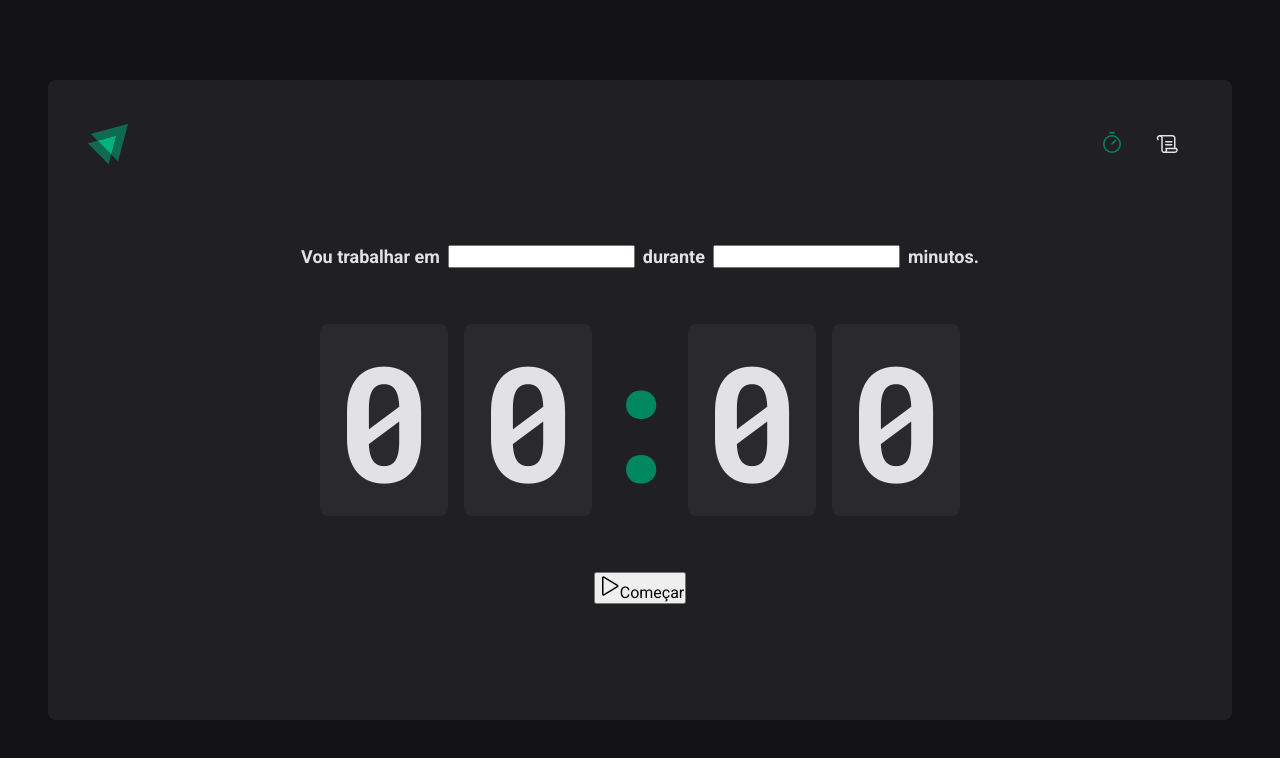
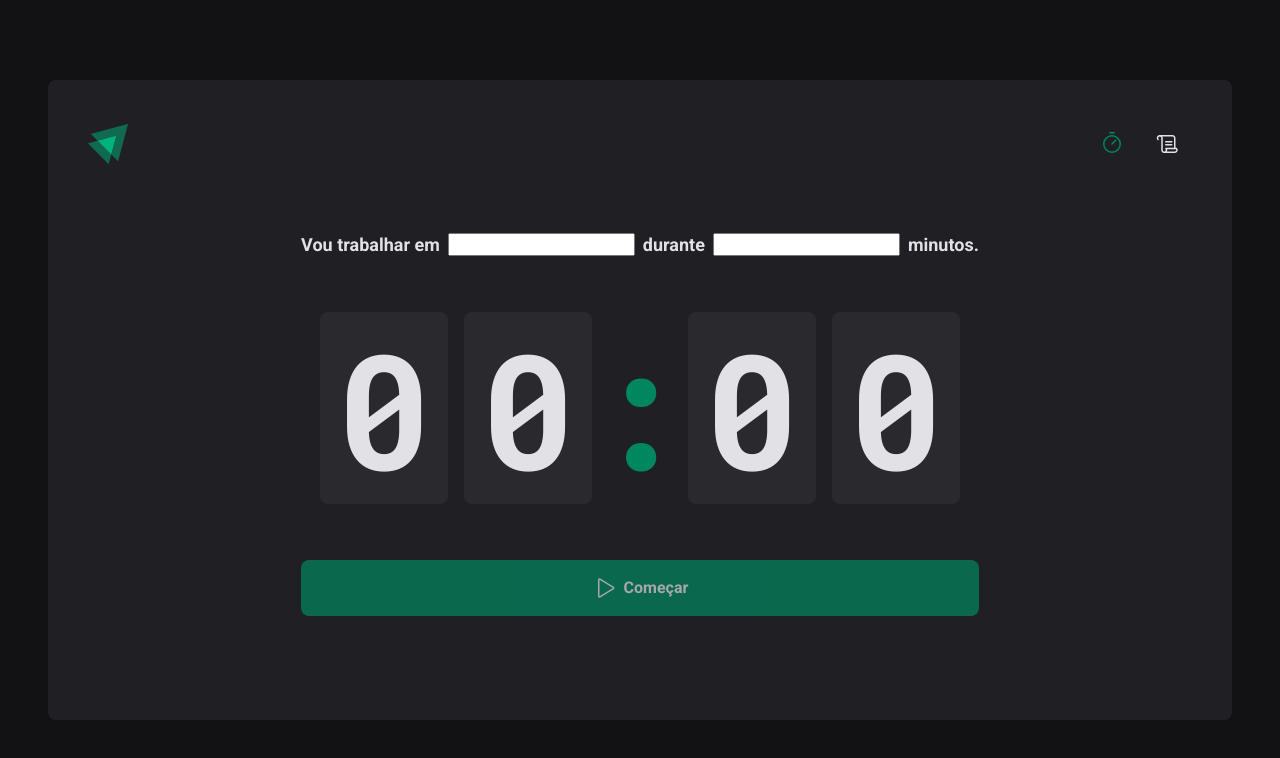
Before and after one commit to dcaueb78/pomodoro-timer, a React (Vite) app: page / in a window 1280 px wide. Shown: the top 758 px of the page. Built offline with nearby package versions, Linux system fonts and the light colour scheme.

Commit message:
feat: create submit timer button styles

```diff
--- a/src/pages/Home/index.tsx
+++ b/src/pages/Home/index.tsx
@@ -4,6 +4,7 @@
   FormContainer,
   HomeContainer,
   Separator,
+  StartCountdownButton,
 } from './styles'
 
 export function Home() {
@@ -28,10 +29,10 @@
           <span>0</span>
         </CountdownContainer>
 
-        <button type="submit">
+        <StartCountdownButton disabled type="submit">
           <Play size={24} />
           Começar
-        </button>
+        </StartCountdownButton>
       </form>
     </HomeContainer>
   )
--- a/src/pages/Home/styles.ts
+++ b/src/pages/Home/styles.ts
@@ -5,6 +5,7 @@
 
   display: flex;
   flex-direction: column;
+  align-items: center;
   justify-content: center;
 
   form {
@@ -53,3 +54,31 @@
   display: flex;
   justify-content: center;
 `
+
+export const StartCountdownButton = styled.button`
+  width: 100%;
+  border: 0;
+  padding: 1rem;
+  border-radius: 8px;
+
+  display: flex;
+  align-items: center;
+  justify-content: center;
+
+  gap: 0.5rem;
+  font-weight: bold;
+
+  cursor: pointer;
+
+  background-color: ${(props) => props.theme['green-500']};
+  color: ${(props) => props.theme['gray-100']};
+
+  &:disabled {
+    opacity: 0.7;
+    cursor: not-allowed;
+  }
+
+  &:not(:disabled):hover {
+    background-color: ${(props) => props.theme['green-700']};
+  }
+`
```
